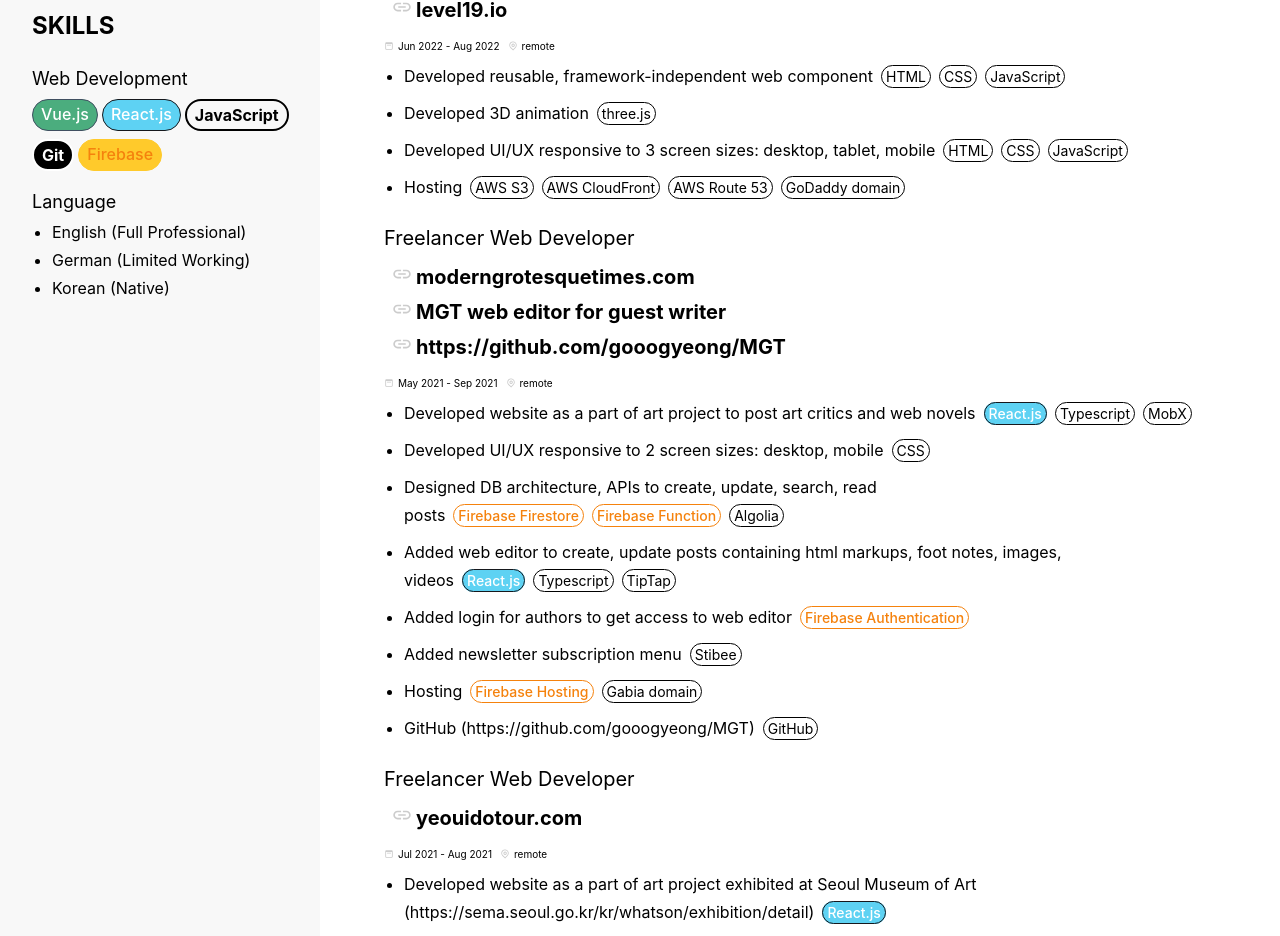
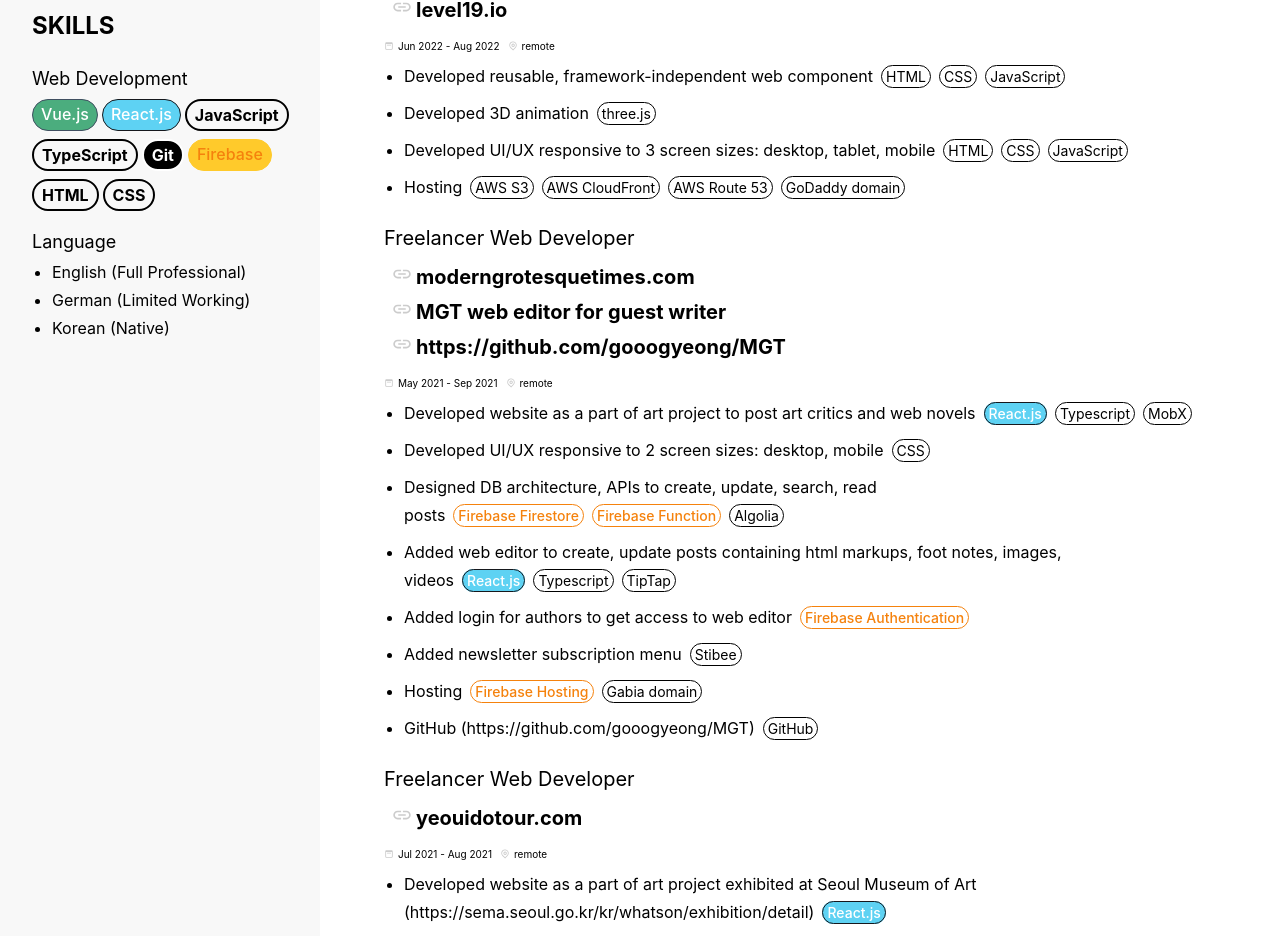
Before and after one commit to gooogyeong/project-resume, a Next.js app: page / in a window 1280 px wide. Shown: the part 793-1729 px from the top of the page. Built offline with nearby package versions, Linux system fonts and the light colour scheme.

Commit message:
chore: added TypeScript, HTML, CSS to stack

```diff
--- a/components/Skill.jsx
+++ b/components/Skill.jsx
@@ -2,7 +2,7 @@
 import Pill from './Pill'
 
 const Skill = () => {
-  const stacks = ['Vue.js', 'React.js', 'JavaScript', 'Git', 'Firebase']
+  const stacks = ['Vue.js', 'React.js', 'JavaScript', 'TypeScript', 'Git', 'Firebase', 'HTML', 'CSS']
   return (
     <StyledSkill>
       <div className="title">Skills</div>
```
